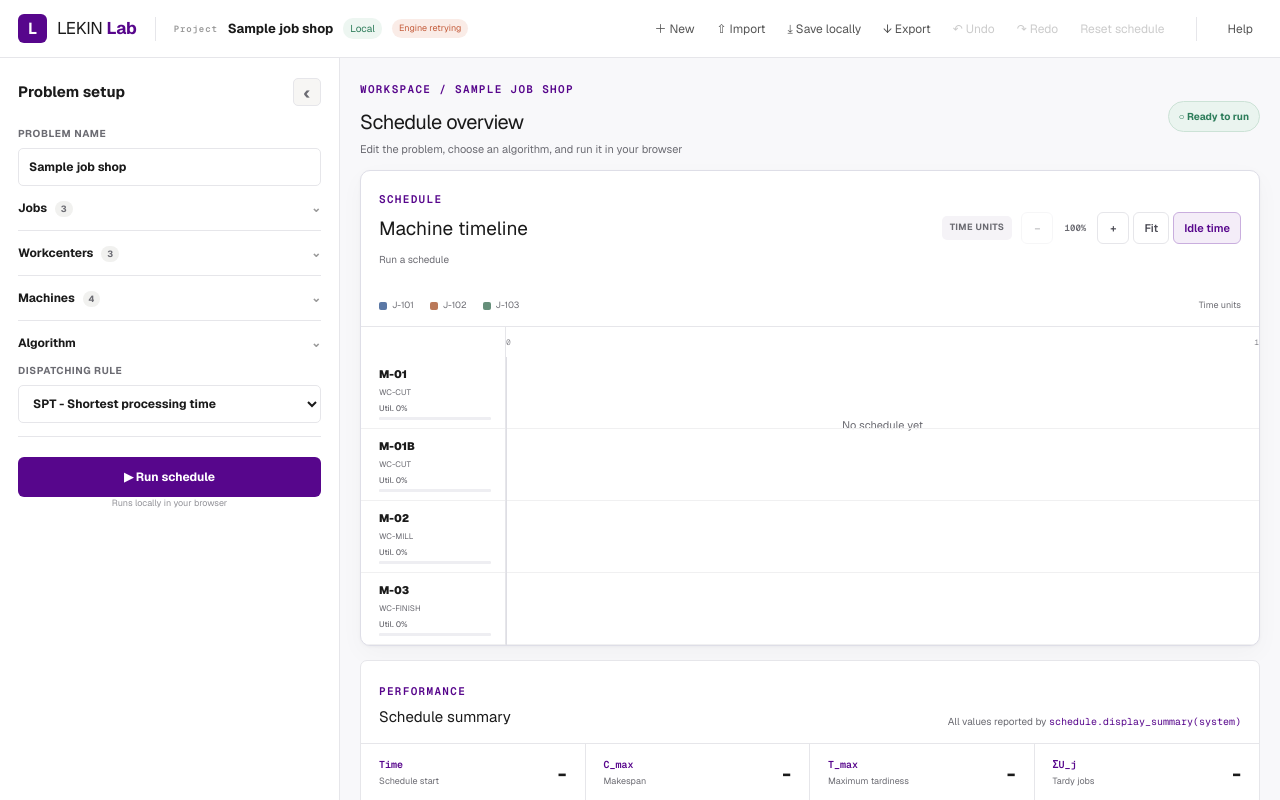
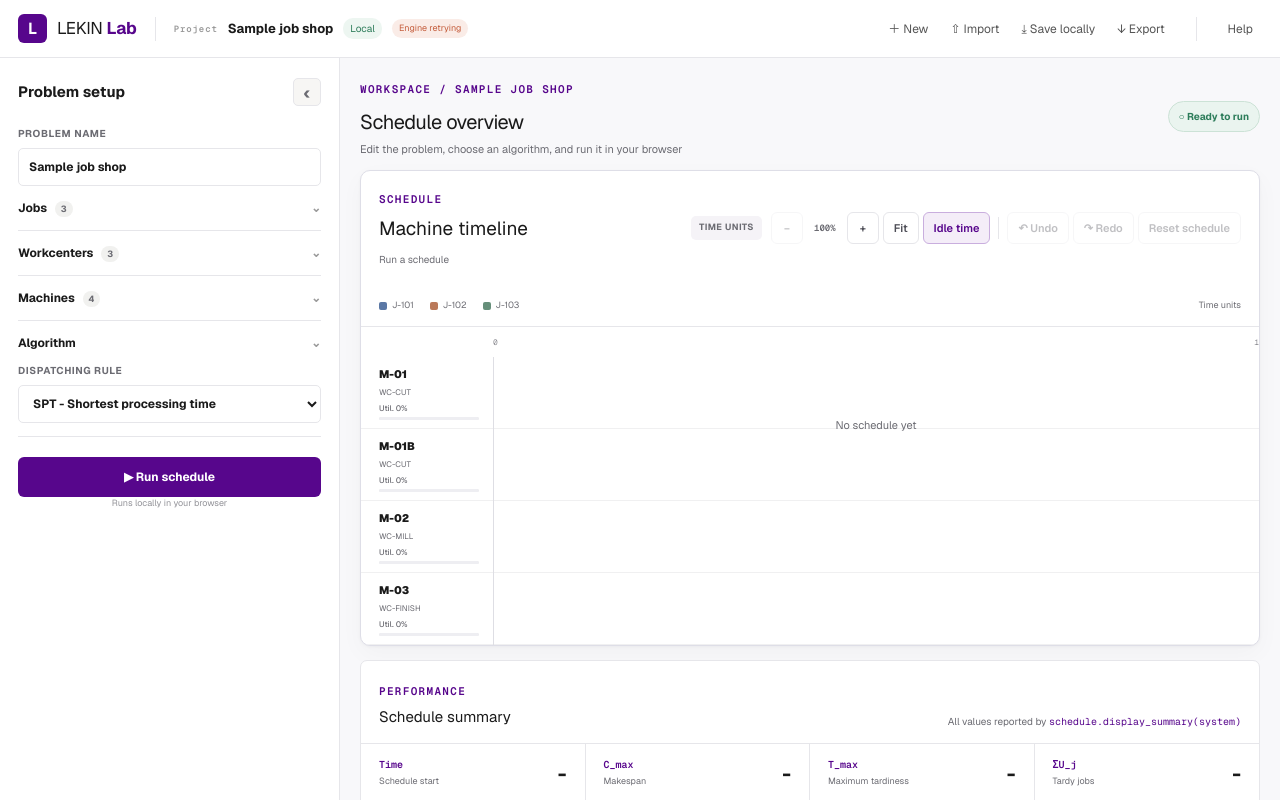
Before and after one commit to Ruturaj-Vasant/Lekin_Web, a Next.js app: page / in a window 1280 px wide. Both pictures are taken after a click on the button "Open example". Shown: the top 800 px of the page. Built offline with nearby package versions, Linux system fonts and the light colour scheme.

Commit message:
fix: keep Gantt overlays above timeline guides

```diff
--- a/app/components/workspace/gantt-chart.tsx
+++ b/app/components/workspace/gantt-chart.tsx
@@ -3,6 +3,7 @@ import type { ProblemDefinition } from "../../../lib/schema/problem";
 import type { Schedule } from "../../../lib/schema/schedule";
 import type { ScheduledOperation } from "../../../lib/schema/schedule";
 import type { DragRejection } from "../../../lib/scheduling/recalculate";
+import { timelineGeometry } from "../../../lib/scheduling/timeline-geometry";
 import { useState, type DragEvent, type KeyboardEvent, type MouseEvent } from "react";
 
 type DropCandidate = { machineId: string; sequencePosition: number; requestedStartTime: number; rejection: DragRejection | null };
@@ -22,11 +23,17 @@ type Props = {
   problem: ProblemDefinition;
   dragMessage: string | null;
   manualStartConstraints: Record<string, number>;
+  canUndo: boolean;
+  canRedo: boolean;
+  canReset: boolean;
+  onUndo: () => void;
+  onRedo: () => void;
+  onReset: () => void;
   onCheckMove: (scheduledOperationId: string, machineId: string, sequencePosition: number) => DragRejection | null;
   onMoveOperation: (scheduledOperationId: string, machineId: string, sequencePosition: number, requestedStartTime: number | null) => MoveResult;
 };
 
-export function GanttChart({ schedule, problem, dragMessage, manualStartConstraints, onCheckMove, onMoveOperation }: Props) {
+export function GanttChart({ schedule, problem, dragMessage, manualStartConstraints, canUndo, canRedo, canReset, onUndo, onRedo, onReset, onCheckMove, onMoveOperation }: Props) {
   const [draggedOperationId, setDraggedOperationId] = useState<string | null>(null);
   const [candidate, setCandidate] = useState<DropCandidate | null>(null);
   const [edit, setEdit] = useState<EditState | null>(null);
@@ -169,9 +176,13 @@ export function GanttChart({ schedule, problem, dragMessage, manualStartConstrai
           <span className="time-scale">Time units</span>
           <button type="button" aria-label="Zoom out timeline" disabled={zoom <= 1} onClick={() => setZoom((value) => Math.max(1, Number((value - 0.25).toFixed(2))))}>−</button>
           <strong>{Math.round(zoom * 100)}%</strong>
-          <button type="button" aria-label="Zoom in timeline" disabled={zoom >= 3} onClick={() => setZoom((value) => Math.min(3, Number((value + 0.25).toFixed(2))))}>+</button>
+          <button type="button" aria-label="Zoom in timeline" onClick={() => setZoom((value) => Number((value + 0.25).toFixed(2)))}>+</button>
           <button type="button" onClick={() => setZoom(1)}>Fit</button>
           <button type="button" aria-pressed={showIdle} onClick={() => setShowIdle((value) => !value)}>Idle time</button>
+          <span className="toolbar-separator" aria-hidden="true" />
+          <button type="button" onClick={onUndo} disabled={!canUndo}>↶ Undo</button>
+          <button type="button" onClick={onRedo} disabled={!canRedo}>↷ Redo</button>
+          <button type="button" onClick={onReset} disabled={!canReset}>Reset schedule</button>
         </div>
       </div>
       <div className="legend">{problem.jobs.map((job) => <span key={job.jobId}><i style={{ background: colors.get(job.jobId) }} />{job.jobId}</span>)}<span className="legend-note">Time units</span></div>
@@ -205,7 +216,9 @@ export function GanttChart({ schedule, problem, dragMessage, manualStartConstrai
           })}</div>}
           {candidate && <div className={`time-preview${candidate.rejection ? " time-preview-invalid" : ""}`} style={{ left: `${(candidate.requestedStartTime / makespan) * 100}%` }}><span>{candidate.requestedStartTime}</span></div>}
           {cursorTime !== null && !candidate && <div className="cursor-time" style={{ left: `${(cursorTime / makespan) * 100}%` }}><span>{cursorTime}</span></div>}
-          {machineSchedules.flatMap((machine, machineIndex) => machine.operations.map((operation) => (
+          {machineSchedules.flatMap((machine, machineIndex) => machine.operations.map((operation) => {
+            const geometry = timelineGeometry(operation.startTime, operation.endTime, makespan);
+            return (
             <div
               key={operation.scheduledOperationId}
               className={`bar${operation.manuallyModified ? " bar-manual" : ""}${draggedOperationId === operation.scheduledOperationId ? " bar-dragging" : ""}`}
@@ -223,12 +236,11 @@ export function GanttChart({ schedule, problem, dragMessage, manualStartConstrai
               }}
               onDragStart={(event) => { setDraggedOperationId(operation.scheduledOperationId); event.dataTransfer.effectAllowed = "move"; event.dataTransfer.setData("text/plain", operation.scheduledOperationId); }}
               onDragEnd={() => { setDraggedOperationId(null); setCandidate(null); }}
-              style={{ background: colors.get(operation.jobId), left: `${(operation.startTime / makespan) * 100}%`, width: `${Math.max(1, ((operation.endTime - operation.startTime) / makespan) * 100)}%`, top: `${42 + machineIndex * 72}px` }}
-              title={`${operation.jobId} operation ${operation.operationIndex + 1}: ${operation.startTime}–${operation.endTime}`}
+              style={{ background: colors.get(operation.jobId), left: `${geometry.leftPercent}%`, width: `${geometry.widthPercent}%`, top: `${42 + machineIndex * 72}px` }}
             >
               <i className="drag-handle" aria-hidden="true">⋮⋮</i><span>{operation.jobId} · O{operation.operationIndex + 1}</span><small>{operation.startTime}–{operation.endTime} · {operation.endTime - operation.startTime}u</small>
               <button type="button" draggable={false} className="operation-edit-trigger" aria-label={`Edit ${operation.scheduledOperationId}`} onClick={(event) => { event.stopPropagation(); openEditor(operation); }}>Edit</button>
-              <div className="operation-hover-card" role="tooltip">
+              <div className={`operation-hover-card${machineIndex >= Math.ceil(machineSchedules.length / 2) ? " operation-hover-card-above" : ""}`} role="tooltip">
                 <strong>{operation.jobId} · Operation {operation.operationIndex + 1}</strong>
                 <span>{operation.machineId} · {machine.workcenterId}</span>
                 <dl>
@@ -239,7 +251,8 @@ export function GanttChart({ schedule, problem, dragMessage, manualStartConstrai
                 </dl>
               </div>
             </div>
-          )))}
+            );
+          }))}
           {!schedule && <p className="gantt-empty">No schedule yet</p>}
         </div>
       </div>
--- a/app/components/workspace/workspace-shell.tsx
+++ b/app/components/workspace/workspace-shell.tsx
@@ -324,9 +324,6 @@ export function WorkspaceShell({ initialProblem, onClose, executionEngine, sched
             downloadProblemFile(problem);
             setSaveFeedback("Problem exported.");
           }}>↓ Export</button>
-          <button type="button" onClick={undoManualEdit} disabled={undoStack.length === 0}>↶ Undo</button>
-          <button type="button" onClick={redoManualEdit} disabled={redoStack.length === 0}>↷ Redo</button>
-          <button type="button" onClick={resetManualEdits} disabled={!manualBaseResult || undoStack.length === 0}>Reset schedule</button>
           <span className="divider" />
           <button type="button">Help</button>
         </div>
@@ -379,6 +376,12 @@ export function WorkspaceShell({ initialProblem, onClose, executionEngine, sched
             problem={problem}
             dragMessage={dragMessage}
             manualStartConstraints={manualStartConstraints}
+            canUndo={undoStack.length > 0}
+            canRedo={redoStack.length > 0}
+            canReset={Boolean(manualBaseResult) && undoStack.length > 0}
+            onUndo={undoManualEdit}
+            onRedo={redoManualEdit}
+            onReset={resetManualEdits}
             onCheckMove={checkManualMove}
             onMoveOperation={moveScheduledOperation}
           />
--- a/app/globals.css
+++ b/app/globals.css
@@ -171,7 +171,7 @@
 .time-preview-invalid span{background:var(--warning)}
 .operation-edit-trigger{position:absolute;right:3px;top:3px;z-index:2;border:0;border-radius:3px;padding:2px 4px;background:#ffffffed;color:#3f3f46;font-size:7px;font-weight:700;opacity:0;transition:opacity .12s ease}
 .bar:hover .operation-edit-trigger,.bar:focus .operation-edit-trigger,.bar:focus-within .operation-edit-trigger{opacity:1}
-.operation-editor-backdrop{position:fixed;z-index:40;inset:0;display:grid;place-items:center;padding:18px;background:#19151d66;backdrop-filter:blur(2px)}
+.operation-editor-backdrop{position:fixed;z-index:1000;inset:0;display:grid;place-items:center;padding:18px;background:#19151d66;backdrop-filter:blur(2px)}
 .operation-editor{width:min(520px,100%);overflow:hidden;border:1px solid #d8cbe0;border-radius:10px;background:white;box-shadow:0 24px 70px #23152d40}
 .operation-editor>header{display:flex;align-items:flex-start;justify-content:space-between;gap:20px;padding:18px 20px 15px;border-bottom:1px solid var(--line)}
 .operation-editor h3{margin:5px 0 0;font-size:18px}
@@ -219,10 +219,13 @@
 .chart-toolbar button[aria-pressed=true]{border-color:#c9aede;background:var(--violet-soft);color:var(--violet)}
 .chart-toolbar button:disabled{opacity:.35;cursor:default}
 .chart-toolbar strong{min-width:36px;text-align:center;color:var(--muted);font:600 9px var(--font-geist-mono)}
+.toolbar-separator{width:1px;height:22px;margin:0 4px;background:var(--line)}
 .time-scale{margin-right:5px;padding:5px 8px;border-radius:5px;background:#f5f3f7;color:var(--muted);font-size:9px;font-weight:650;text-transform:uppercase;letter-spacing:.05em}
 .legend{min-height:42px;align-items:center;padding:0 18px;overflow-x:auto}
 .legend span{white-space:nowrap}
-.gantt{grid-template-columns:145px minmax(650px,1fr)}
+.gantt{grid-template-columns:132px minmax(650px,1fr)}
+.gantt .timeline{width:100%;margin-left:0}
+.gantt .machine-labels{border-right:0}
 .machine-labels>span{height:72px;padding:9px 14px 8px 18px;justify-content:center}
 .machine-labels>span>b{font-size:11px}
 .machine-labels>span>small{font-size:8px}
@@ -240,6 +243,7 @@
 .operation-hover-card{position:absolute;display:none;z-index:20;left:50%;top:46px;width:210px;padding:12px;transform:translateX(-50%);border:1px solid #ddd8e2;border-radius:7px;background:white;color:var(--ink);box-shadow:0 12px 28px #20152c2e;pointer-events:none}
 .bar:hover .operation-hover-card,.bar:focus .operation-hover-card,.bar:focus-within .operation-hover-card{display:block}
 .operation-hover-card>strong{display:block;font-size:11px}
+.operation-hover-card-above{top:auto;bottom:46px}
 .operation-hover-card>span{display:block;margin-top:3px;color:var(--muted);font-size:9px;font-weight:400}
 .operation-hover-card dl{display:grid;grid-template-columns:1fr 1fr;gap:8px;margin:10px 0 0}
 .operation-hover-card dl div{display:block}
@@ -250,7 +254,7 @@
 .metrics strong{font-size:19px;margin:4px 0 0}
 .details-card{border-radius:9px}
 @media(max-width:1200px){.metrics{grid-template-columns:repeat(3,minmax(0,1fr))}.metrics article:nth-child(3){border-right:0}.metrics article:nth-child(-n+3){border-bottom:1px solid var(--line)}}
-@media(max-width:760px){.gantt-head{align-items:flex-start;flex-direction:column}.chart-toolbar{width:100%}.gantt{grid-template-columns:112px minmax(650px,1fr)}.machine-labels>span{padding-left:12px}.metrics{grid-template-columns:repeat(2,minmax(0,1fr))}.metrics article:nth-child(odd){border-right:1px solid var(--line)}.metrics article:nth-child(even){border-right:0}.metrics article:nth-child(-n+4){border-bottom:1px solid var(--line)}}
+@media(max-width:760px){.gantt-head{align-items:flex-start;flex-direction:column}.chart-toolbar{width:100%}.gantt{grid-template-columns:108px minmax(650px,1fr)}.machine-labels>span{padding-left:12px}.metrics{grid-template-columns:repeat(2,minmax(0,1fr))}.metrics article:nth-child(odd){border-right:1px solid var(--line)}.metrics article:nth-child(even){border-right:0}.metrics article:nth-child(-n+4){border-bottom:1px solid var(--line)}}
 
 /* One shared numeric scale for ticks, grid lines, bars, and drag previews. */
 .timeline .ticks{position:relative;display:block;padding:0}
@@ -259,6 +263,8 @@
 .timeline .ticks .tick-last{transform:translate(-100%,-50%)}
 .timeline .grid{background:none}
 .grid-line{position:absolute;top:0;bottom:0;width:1px;background:#eee;pointer-events:none}
-.timeline .grid{z-index:3;pointer-events:none}
+.timeline .grid{z-index:0;pointer-events:none}
 .timeline .grid-line{background:#dedee4}
-.timeline .bar{z-index:2}
+.timeline .bar{z-index:4}
+.timeline .bar:hover,.timeline .bar:focus,.timeline .bar:focus-within{z-index:100}
+.timeline .operation-hover-card{z-index:101}
--- /dev/null
+++ b/lib/scheduling/timeline-geometry.ts
@@ -0,0 +1,12 @@
+export type TimelineGeometry = {
+  leftPercent: number;
+  widthPercent: number;
+};
+
+export function timelineGeometry(startTime: number, endTime: number, makespan: number): TimelineGeometry {
+  if (makespan <= 0) return { leftPercent: 0, widthPercent: 0 };
+  return {
+    leftPercent: (startTime / makespan) * 100,
+    widthPercent: ((endTime - startTime) / makespan) * 100,
+  };
+}
```
Also changed, not shown: 2 other files (tests, documents, lock files or other folders).
